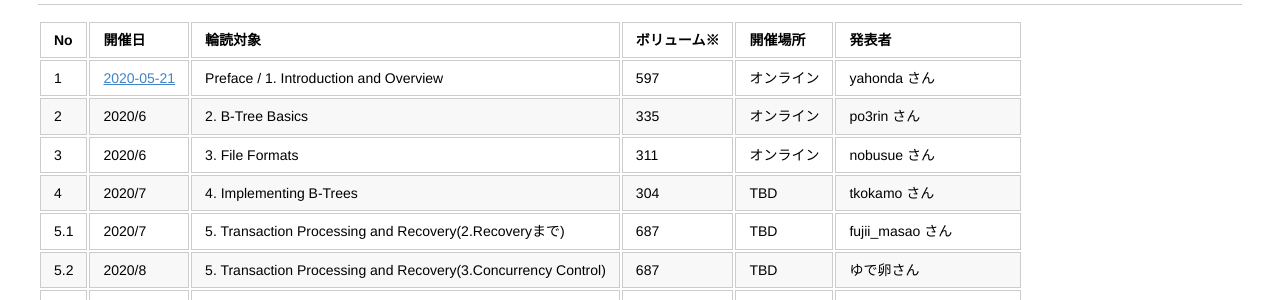
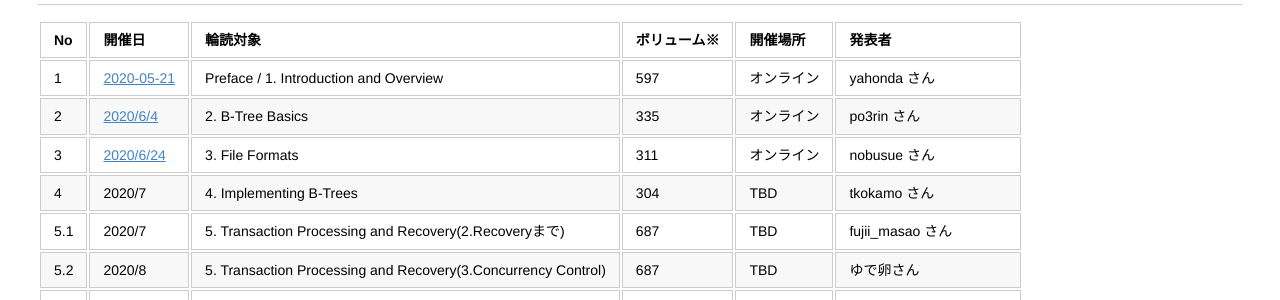
Before and after one commit to Database-Internals-Reading-Group-Japan/group-tokyo, a Jekyll site: the page built from index.md, in a window 1280 px wide. Shown: the part 369-669 px from the top of the page. Built offline with Jekyll 4.4.1, drawn with Linux system fonts in a browser that asks for light colours.

Commit message:
Update index.md

```diff
--- a/index.md
+++ b/index.md
@@ -18,8 +18,8 @@ For Database Internals Reading Group in Japan-Tokyo
 |No|開催日|輪読対象|ボリューム※|開催場所|発表者|
 |-----|-----|-----|-----|-----|:-----|
 |1|[2020-05-21](./No01/20200220/agenda.html)|Preface / 1. Introduction and Overview|597|オンライン|yahonda さん|
-|2|2020/6|2. B-Tree Basics|335|オンライン|po3rin さん|
-|3|2020/6|3. File Formats|311|オンライン| nobusue さん|
+|2|[2020/6/4](./No01/20200604/agenda.html)|2. B-Tree Basics|335|オンライン|po3rin さん|
+|3|[2020/6/24](./No01/20200624/agenda.html)|3. File Formats|311|オンライン|nobusue さん|
 |4|2020/7|4. Implementing B-Trees|304|TBD|tkokamo さん|
 |5.1|2020/7|5. Transaction Processing and Recovery(2.Recoveryまで)|687|TBD|fujii_masao さん|
 |5.2|2020/8|5. Transaction Processing and Recovery(3.Concurrency Control)|687|TBD|ゆで卵さん|
```
